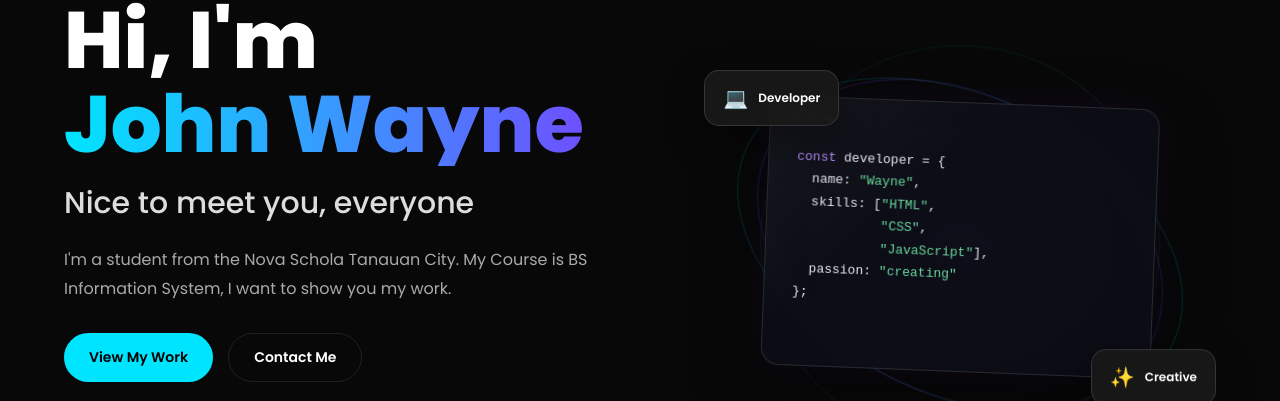
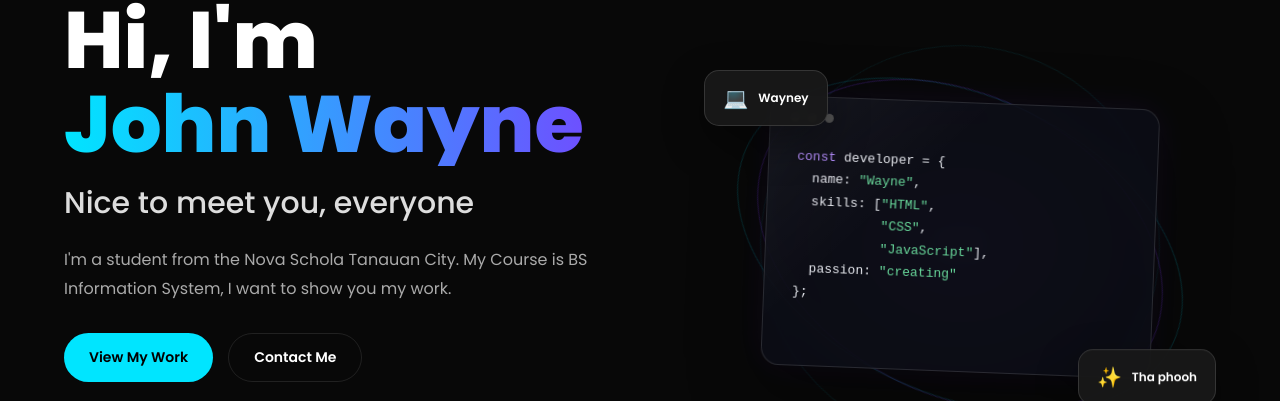
Before and after one commit to Wayne-beep-desu/john-wayne-portfolio, a plain HTML site: page index.html in a window 1280 px wide. Shown: the part 205-606 px from the top of the page. Drawn offline with Linux system fonts and the light colour scheme.

Commit message:
Update portfolio

```diff
--- a/index.html
+++ b/index.html
@@ -63,8 +63,8 @@
 <div class="orbit orbit-two"></div>
 <div class="orbit orbit-three"></div>
 <div class="orbit-core-glow"></div>
-<div class="floating-card card-one"><span>💻</span><p>Developer</p></div>
-<div class="floating-card card-two"><span>✨</span><p>Creative</p></div>
+<div class="floating-card card-one"><span>💻</span><p>Wayney</p></div>
+<div class="floating-card card-two"><span>✨</span><p>Tha phooh</p></div>
 <div class="code-card">
   <div class="code-card-top"><span></span><span></span><span></span></div>
   <pre><code><span class="code-purple">const</span> developer = {
```
